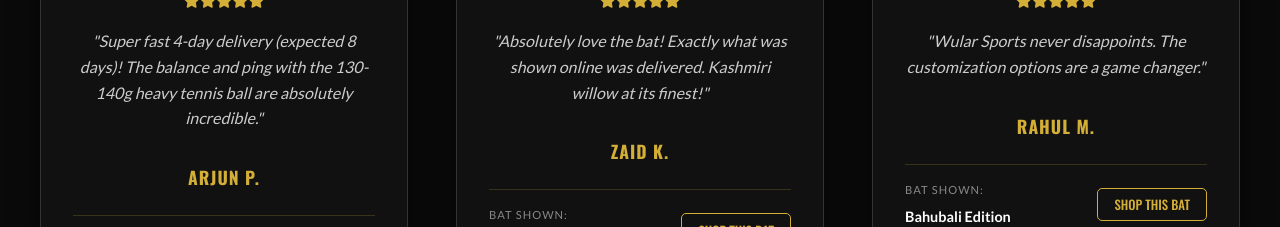
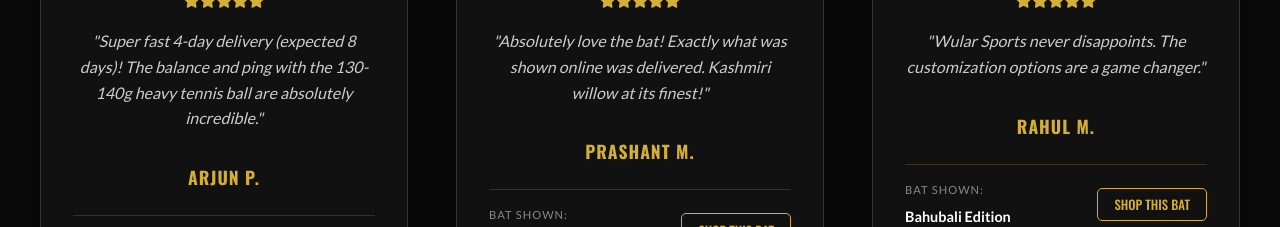
Before and after one commit to moinwani/Wular_sports, a React (Vite) app: page / in a window 1280 px wide. Shown: the part 3960-4187 px from the top of the page. Built offline with nearby package versions, Linux system fonts and the light colour scheme; no server answers.

Commit message:
fix: Rename Zaid K. to Prashant M. in testimonials

```diff
--- a/src/components/home/VideoTestimonials.tsx
+++ b/src/components/home/VideoTestimonials.tsx
@@ -15,7 +15,7 @@ const testimonials = [
     {
         id: 2,
         url: 'https://www.youtube.com/shorts/APmTiKN8dG8',
-        name: 'Zaid K.',
+        name: 'Prashant M.',
         comment: 'Absolutely love the bat! Exactly what was shown online was delivered. Kashmiri willow at its finest!',
         rating: 5,
         productId: 'legacy-edition-2.0'
```
